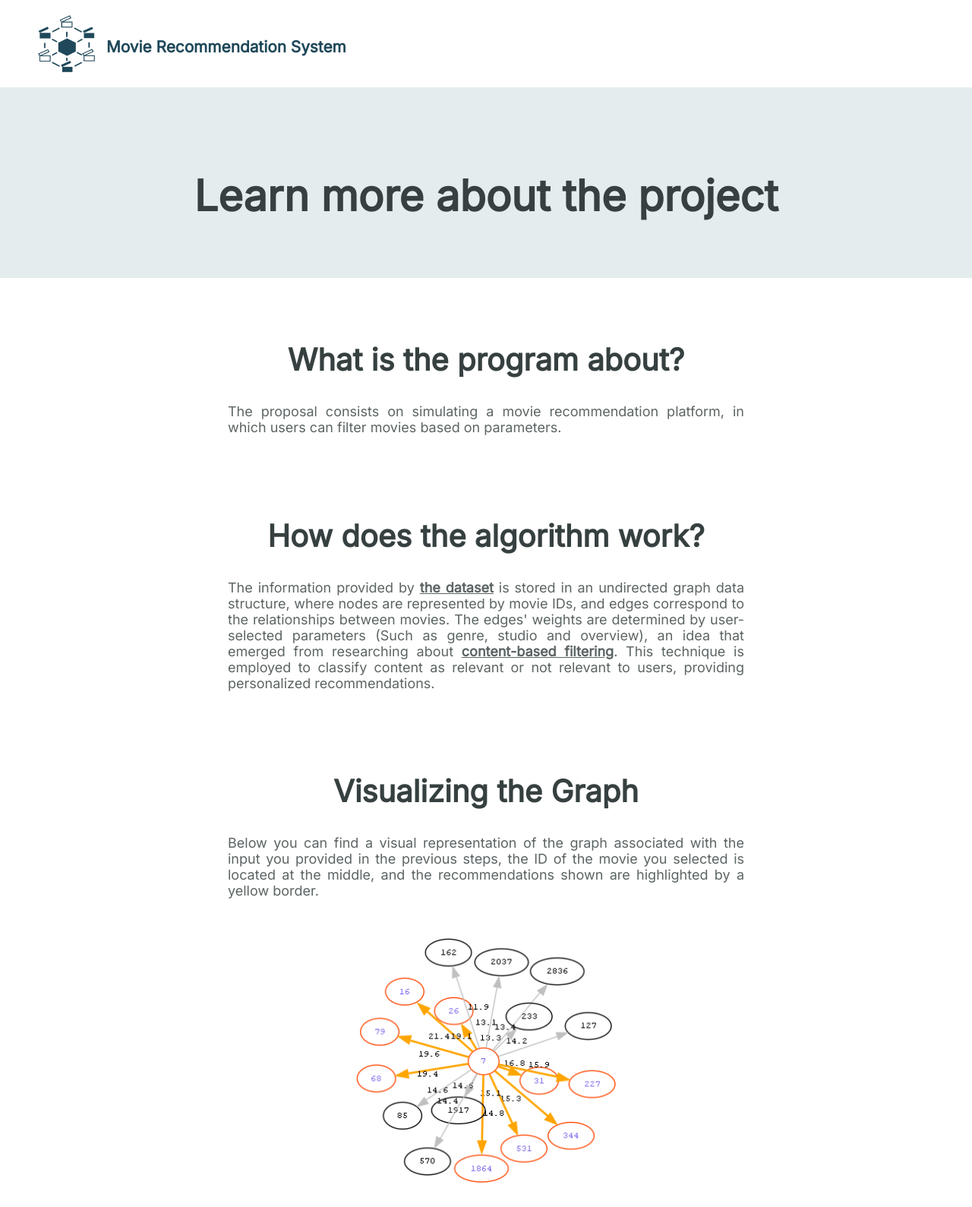
After one commit to alangalavis/tfcomplejidad, a Flask app: page /algorithm in a window 1280 px wide. The commit adds this page. Shown: the whole page at 76% size. Run offline with Flask 3, Linux system fonts and the light colour scheme; parts of the project's set-up code (start-up, migrations or seed data) failed here and were passed over; some libraries are stand-ins or nearby versions.

Commit message:
Added "Learn more about the program" section

```diff
--- a/DLS.py
+++ b/DLS.py
@@ -127,6 +127,8 @@ def filter_selector(movieReference, movieSelectedFilter, movieRecommendationAmou
 
 
 def drawGraph(L, filename="static/images/graph", quantity=None):
+   return
+"""
     if os.path.exists(filename):
        os.remove(filename)
 
@@ -154,7 +156,7 @@ def drawGraph(L, filename="static/images/graph", quantity=None):
 
     os.environ["PATH"] += os.pathsep + 'C:\Program Files\Graphviz\bin'  # Reemplaza la ruta con la ubicación real de Graphviz en tu sistema
     return graph.render(filename, format= "png")
-
+"""
 
 def createSubgraph(graph, source_node, path=[]):
     subgraph = []
--- a/app.py
+++ b/app.py
@@ -54,21 +54,21 @@ def output():
     movie_minus = movie_minus.lower()
     result = DLS.filter_selector(movie_minus, formData['movieSelectedFilter'], formData['movieRecommendationAmount'], movie_dataset_minusculas)
     movie_id_list = []
-
     if result[0] != "Error, movie not found in the dataset":
         for movie_name in result:
             movie_id_list.append(posters[movie_name])
         poster = get_poster(movie_id_list)
-
     else:
         poster = ["https://pbs.twimg.com/media/FyOunJ_WYAAXBwX?format=jpg&name=small"]
 
-    print(poster)
+    return render_template('output.html', movieRefName = formData['movieReference'],
+                            movieFilter = formData['movieSelectedFilter'],
+                            movieRecAmount = formData['movieRecommendationAmount'],
+                            recommendation_list = result, poster_list = poster)
 
-    return render_template('output.html', movieRefName = formData['movieReference'],
-                           movieFilter = formData['movieSelectedFilter'],
-                           movieRecAmount = formData['movieRecommendationAmount'],
-                           recommendation_list = result, poster_list = poster)
+@app.route('/algorithm')
+def algorithm():
+    return render_template('algorithm.html')
 
 if __name__ == '__main__':
     app.run(debug=True)
--- a/static/css/styles.css
+++ b/static/css/styles.css
@@ -55,6 +55,14 @@ button {
   filter: drop-shadow(0 0.3rem 1mm rgb(165, 165, 165));
 }
 
+.center {
+  text-align: center;
+}
+
+.justify {
+  text-align: justify;
+}
+
 h1 {
   font-size: 3.5rem;
 }
@@ -69,6 +77,11 @@ p {
   color: var(--text_color_secondary);
 }
 
+a {
+  text-decoration: underline;
+  font-weight: bold;
+  color: inherit;
+}
 
 header {
   position: fixed;
@@ -185,6 +169,10 @@ header {
   flex: 1;
 }
 
+.about div {
+  flex: 1;
+}
+
 .left, .right {
   padding: 0 2rem;
 }
@@ -282,10 +296,6 @@ label {
 /*================================================
 1.4. Submit
 ================================================*/
-
-.center {
-  text-align: center;
-}
 
 .recommend {
   cursor: pointer;
@@ -361,24 +371,28 @@ div .desc {
   width: 19.99999%;
 }
 
-@media only screen and (max-width: 700px) {
-  .responsive {
-    text-align: center;
-    width: 49.99999%;
-    margin: 6px 0;
-  }
+/*================================================
+3. About
+================================================*/
+
+.about {
+  display: flex;
+  justify-content: center;
+  align-items: center;
+
+  padding: 0 300px;
+  padding-top: 50px;
+  overflow: hidden;
 }
 
-@media only screen and (max-width: 500px) {
-  .responsive {
-    text-align: center;
-    width: 100%;
-  }
+.graph {
+  max-width: 350px;
+  width: 100%;
+  height: auto;
 }
 
-
 /*================================================
-3. Media queries
+4. Media queries
 ================================================*/
 
 @media screen and (max-width: 1000px) {
--- /dev/null
+++ b/templates/algorithm.html
@@ -0,0 +1,50 @@
+{% extends 'base.html' %}
+{% block head %}
+<title>Recommendation System</title>
+<link href='https://fonts.googleapis.com/css?family=Inter' rel='stylesheet'>
+{% endblock %}
+
+{% block body %}
+
+<header>
+    <div class="header-box">
+        <div class="logo">
+            <img src="{{url_for('static', filename='images/logo.png')}}" alt="Logo">
+            <h3><a href="/">Movie Recommendation System</a></h3>
+        </div>
+    </div>
+</header>
+
+<div class="hero">
+    <h1 class="separated">Learn more about the project</h1>
+</div>
+
+
+<div class="about ">
+    <div class="justify">
+        <h2 class="center">What is the program about?</h2>
+        <p class="separated lighter">The proposal consists on simulating a movie recommendation platform, in which users can filter movies based on parameters.</p>
+    </div>
+</div>
+
+<div class="about">
+    <div class="justify">
+        <h2 class="center">How does the algorithm work?</h2>
+        <p class=" separated lighter">
+           The information provided by <a href="https://www.kaggle.com/datasets/tmdb/tmdb-movie-metadata">the dataset</a> is stored in an undirected graph data structure, where nodes are represented by movie IDs, and edges correspond to the relationships between movies.
+           The edges' weights are determined by user-selected parameters (Such as genre, studio and overview), an idea that emerged from researching about <a href="http://users.ics.forth.gr/~potamias/mlnia/paper_6.pdf">content-based filtering</a>. This technique is employed to classify content as relevant or not relevant to users, providing personalized recommendations.
+        </p>
+    </div>
+</div>
+
+<div class="about">
+    <div class="justify">
+    <h2 class="center">Visualizing the Graph</h2>
+    <p class="separated lighter">Below you can find a visual representation of the graph associated with the input you provided in the previous steps, the ID of the movie you selected is located at the middle, and the recommendations shown are highlighted by a yellow border.</p>
+    <div class="center">
+        <img class="separated graph" src="{{url_for('static', filename='images/graph.png')}}" alt="graph">
+    </div>
+    </div>
+</div>
+
+{% endblock %}
--- a/templates/index.html
+++ b/templates/index.html
@@ -14,7 +14,7 @@
             <h3><a href="/">Movie Recommendation System</a></h3>
         </div>
     </div>
-  </header>
+</header>
 
 <div class="hero">
     <section class="left">
```
Also changed, not shown: other parts of static/css/styles.css (+45 -29 lines), templates/output.html (+8 -0 lines), static/images/graph.png, 1 other file.
